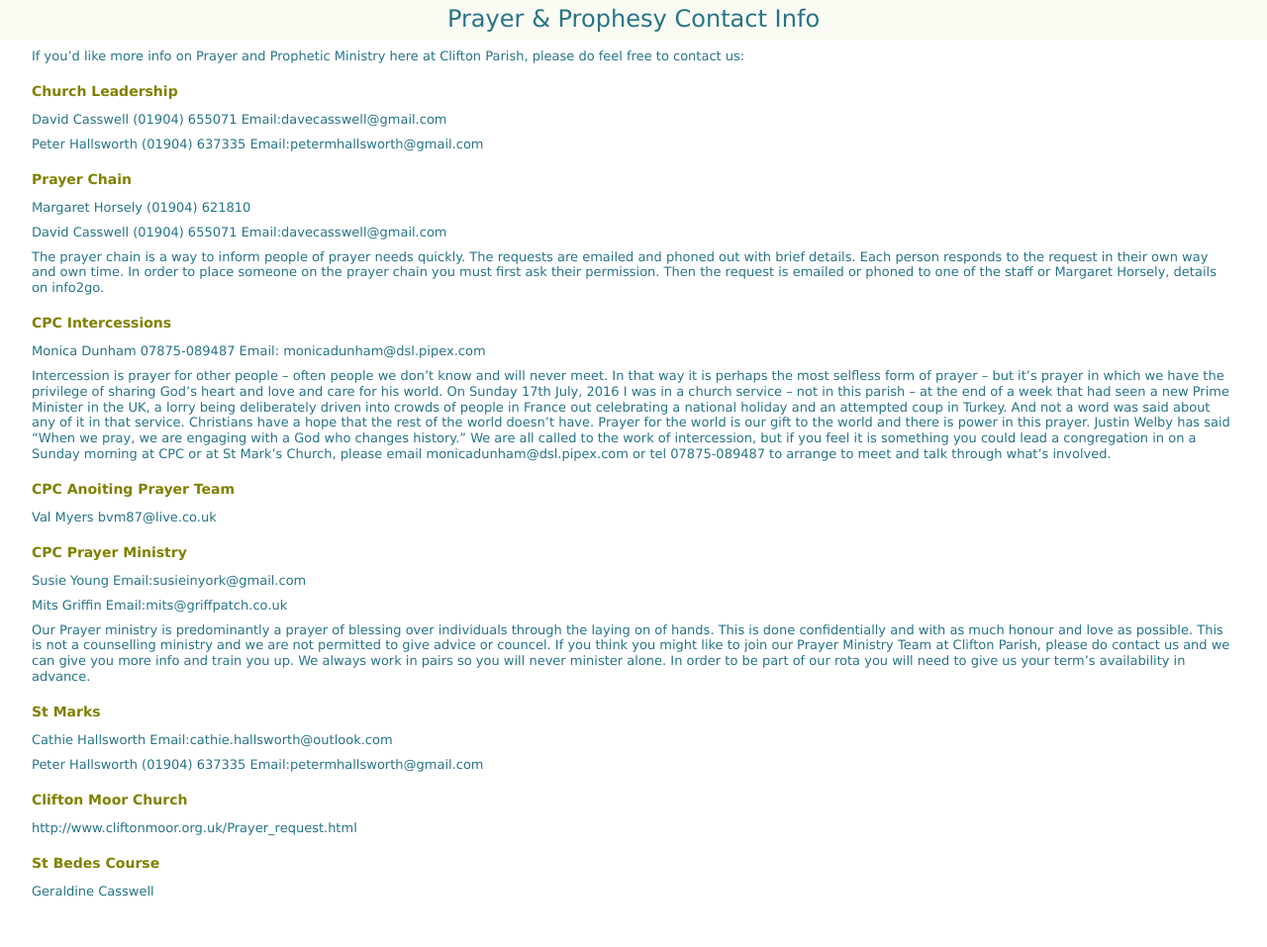
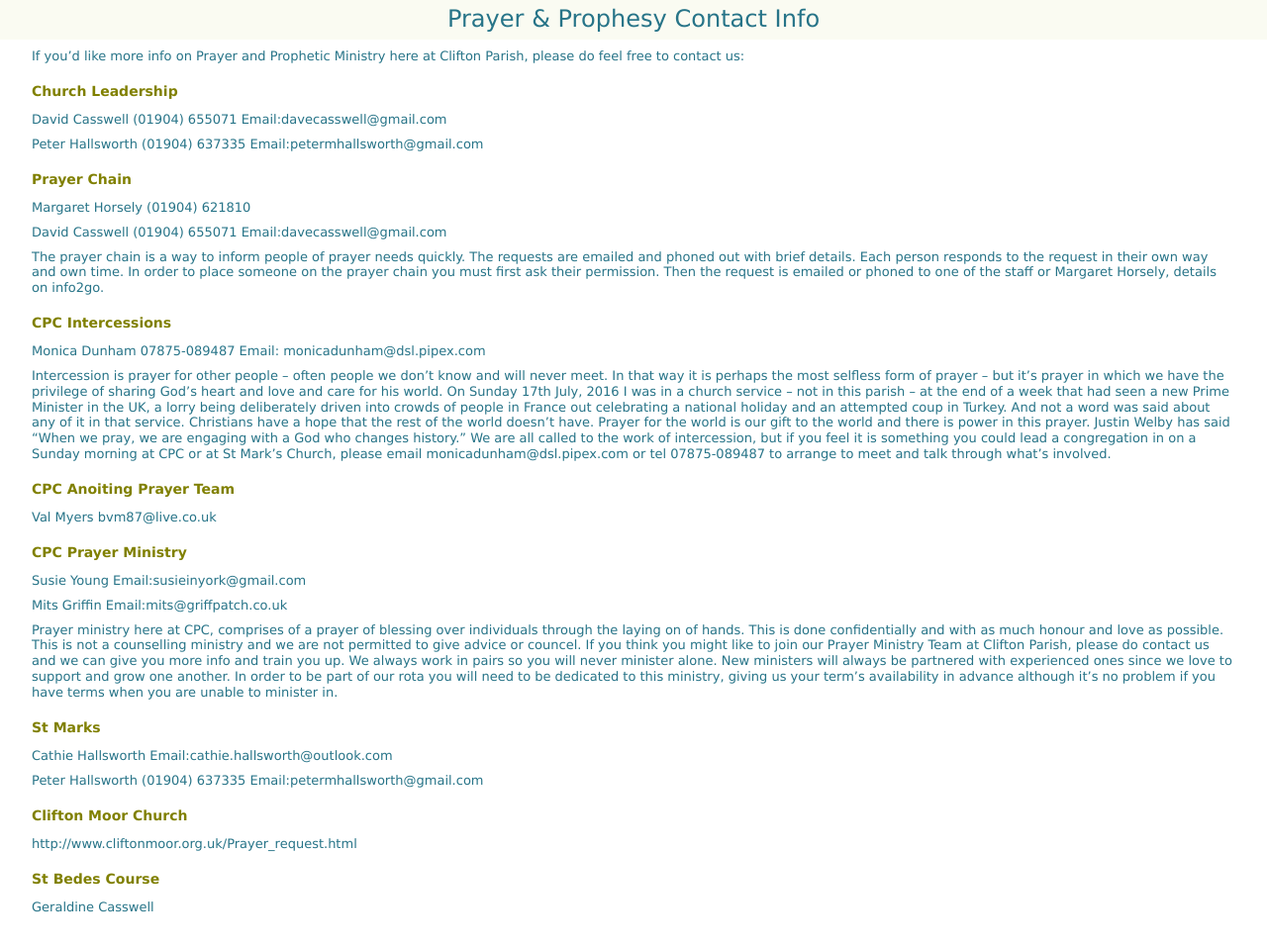
Before and after one commit to griffpatch/CPCYorkPP, a Jekyll site: the page built from pages/contacts.md, in a window 1280 px wide. Shown: the whole page at 99% size. Built offline with Jekyll 4.4.1, drawn with Linux system fonts in a browser that asks for light colours.

Commit message:
Update contacts.md

```diff
--- a/pages/contacts.md
+++ b/pages/contacts.md
@@ -44,7 +44,7 @@ Susie Young Email:susieinyork@gmail.com
 
 Mits Griffin Email:mits@griffpatch.co.uk
 
-Our Prayer ministry is predominantly a prayer of blessing over individuals through the laying on of hands. This is done confidentially and with as much honour and love as possible. This is not a counselling ministry and we are not permitted to give advice or councel. If you think you might like to join our Prayer Ministry Team at Clifton Parish, please do contact us and we can give you more info and train you up. We always work in pairs so you will never minister alone. In order to be part of our rota you will need to give us your term's availability in advance.
+Prayer ministry here at CPC, comprises of a prayer of blessing over individuals through the laying on of hands. This is done confidentially and with as much honour and love as possible. This is not a counselling ministry and we are not permitted to give advice or councel. If you think you might like to join our Prayer Ministry Team at Clifton Parish, please do contact us and we can give you more info and train you up. We always work in pairs so you will never minister alone. New ministers will always be partnered with experienced ones since we love to support and grow one another. In order to be part of our rota you will need to be dedicated to this ministry, giving us your term's availability in advance although it's no problem if you have terms when you are unable to minister in.
 
 
 St Marks
```
